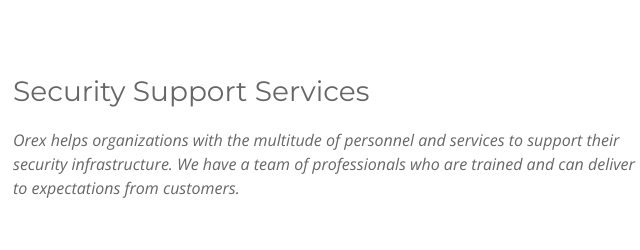
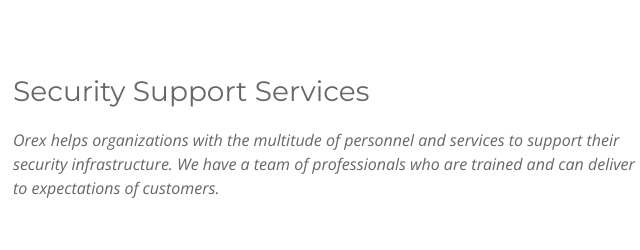
Before and after one commit to ManjuGr1/OREX, a plain HTML site: page SecurityServices.html in a window 1280 px wide. Shown: the part 2140-2390 px from the top of the page, 547-1187 px from the left. Drawn offline with nearby package versions, Linux system fonts and the light colour scheme; files whose address does not match are found by name.

Commit message:
text change
text change

```diff
--- a/SecurityServices.html
+++ b/SecurityServices.html
@@ -187,7 +187,7 @@
                         <!--<div class="icon"><i class="ion-ios-paper-outline"></i></div>-->
                         <h3 class="title">Security Support Services</h3>
                         <p class="font-italic">
-                            Orex helps organizations with the multitude of personnel and services to support their security infrastructure. We have a team of professionals who are trained and can deliver to expectations from customers.
+                            Orex helps organizations with the multitude of personnel and services to support their security infrastructure. We have a team of professionals who are trained and can deliver to expectations of customers.
                         </p>
 
                     </div>
```
